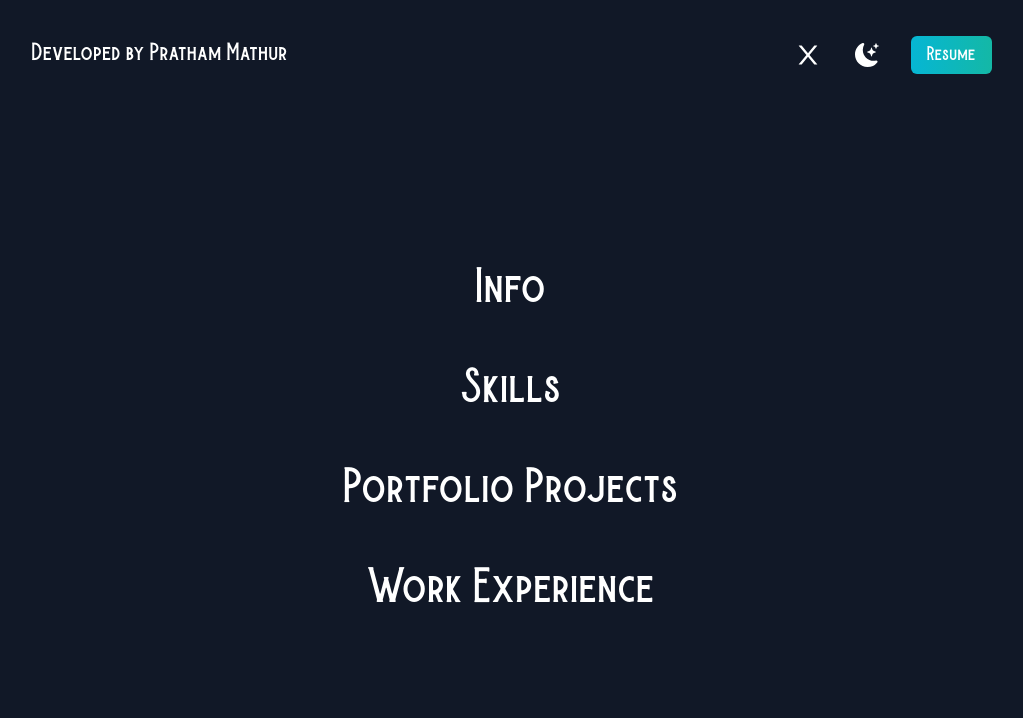
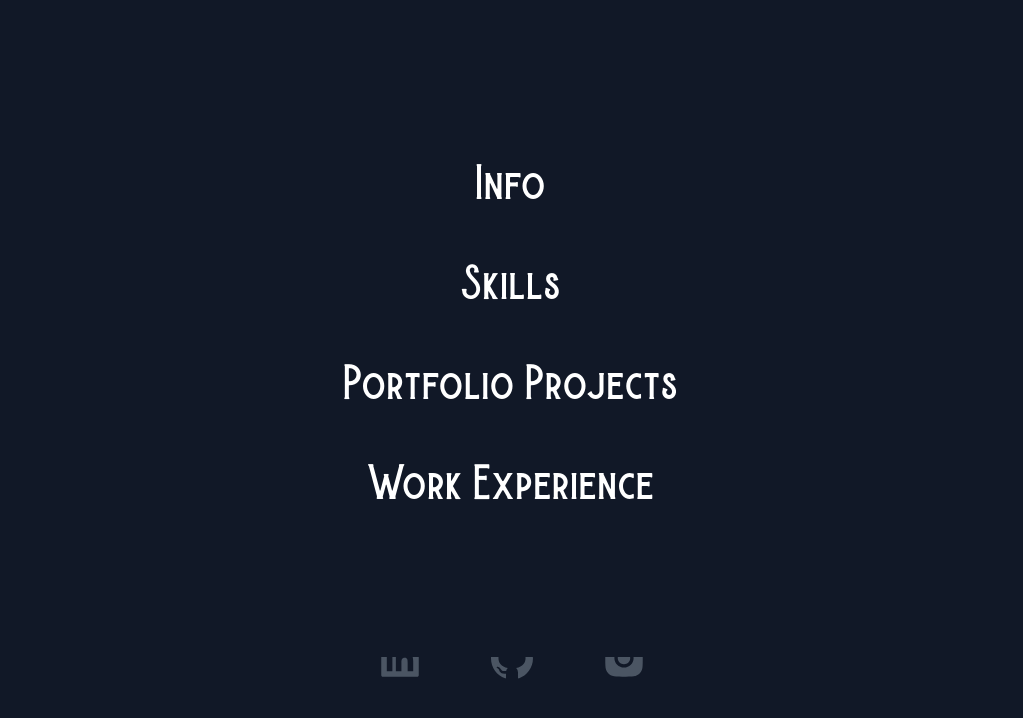
Before and after one commit to PrathamMathur11/Personal-Portfolio-NextJS, a Next.js app: page / in a window 1280 px wide. Both pictures are taken after a click on the icon 936 px from the left and 55 px from the top of the page. Shown: the top 718 px of the page, without its empty margins (128-1151 px from the left). Built offline with nearby package versions, Linux system fonts and the light colour scheme.

Commit message:
sticky nav

```diff
--- a/pages/index.js
+++ b/pages/index.js
@@ -88,9 +88,9 @@ export default function Home() {
       </Head>
 
       <main className="bg-white px-10 md:px-20 lg:px-40 dark:bg-gray-900 z-0">
-        <header className="py-10 mb-1 flex justify-between dark:text-white">
+        <header className="sticky top-0 py-10 mb-1 flex justify-between dark:text-white">
           <h1 className="text-xl font-burtons">Developed by Pratham Mathur</h1>
-          <div className="navbar-links bg-white dark:bg-gray-900">
+          <div className="navbar-links top-20 bg-white dark:bg-gray-900">
             <ul className="flex items-center">
               <li className="hover:-translate-y-2 transition-all hover:underline">
                 <a href="#info-section" className="hover:text-teal-500">
```
